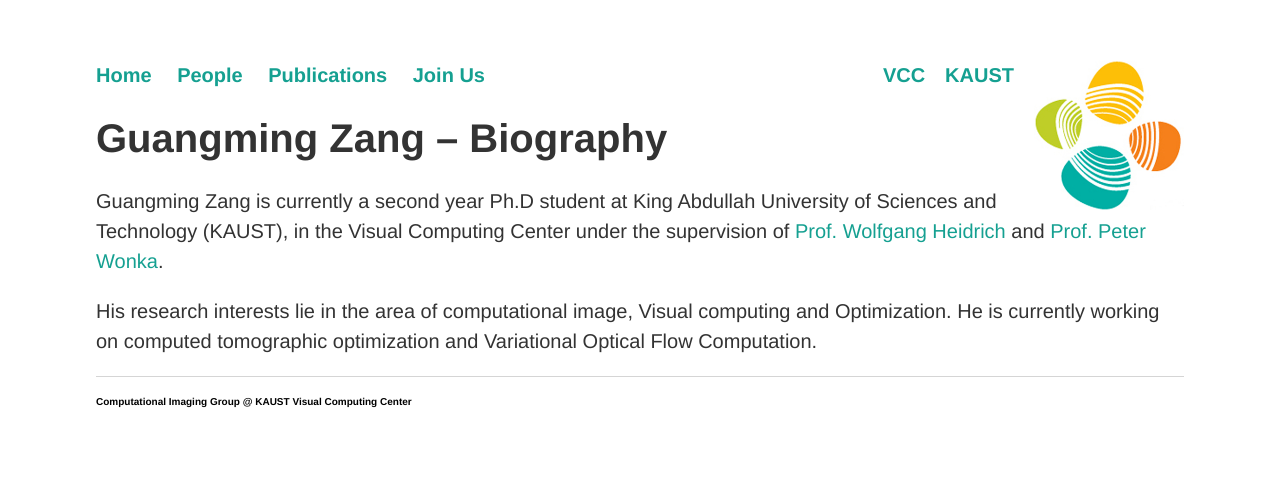
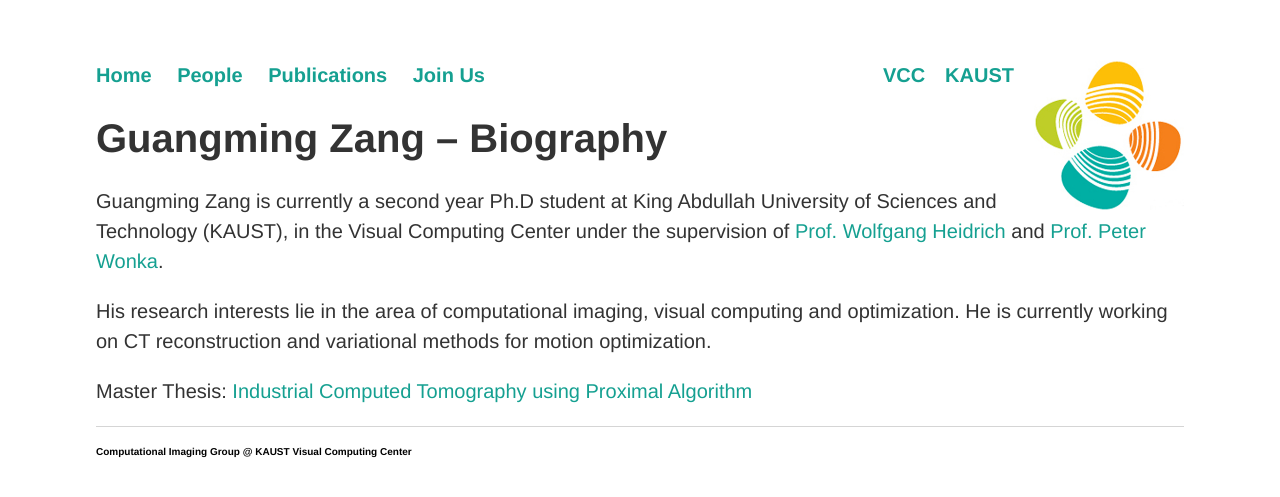
Before and after one commit to vccimaging/vccimaging.github.io, a Jekyll site: the page built from People/zangg/bio.md, in a window 1280 px wide. Shown: the top 497 px of the page. Built offline with Jekyll 4.4.1, drawn with Linux system fonts in a browser that asks for light colours; our own code applies the rules of GitHub Pages for plain Markdown files.

Commit message:
Update bio.md

```diff
--- a/People/zangg/bio.md
+++ b/People/zangg/bio.md
@@ -2,4 +2,6 @@
 
 Guangming Zang is currently a second year Ph.D student at King Abdullah University of Sciences and Technology (KAUST), in the Visual Computing Center under the supervision of <a href="http://vccimaging.org/People/heidriw/">Prof. Wolfgang Heidrich</a> and <a href="http://peterwonka.net/">Prof. Peter Wonka</a>.
 
-His research interests lie in the area of computational image, Visual computing and Optimization. He is currently working on computed tomographic optimization and Variational Optical Flow Computation.
+His research interests lie in the area of computational imaging, visual computing and optimization. He is currently working on CT reconstruction and variational methods for motion optimization.
+
+Master Thesis: <a href="http://repository.kaust.edu.sa/kaust/handle/10754/605208/">Industrial Computed Tomography using Proximal Algorithm</a>
```
